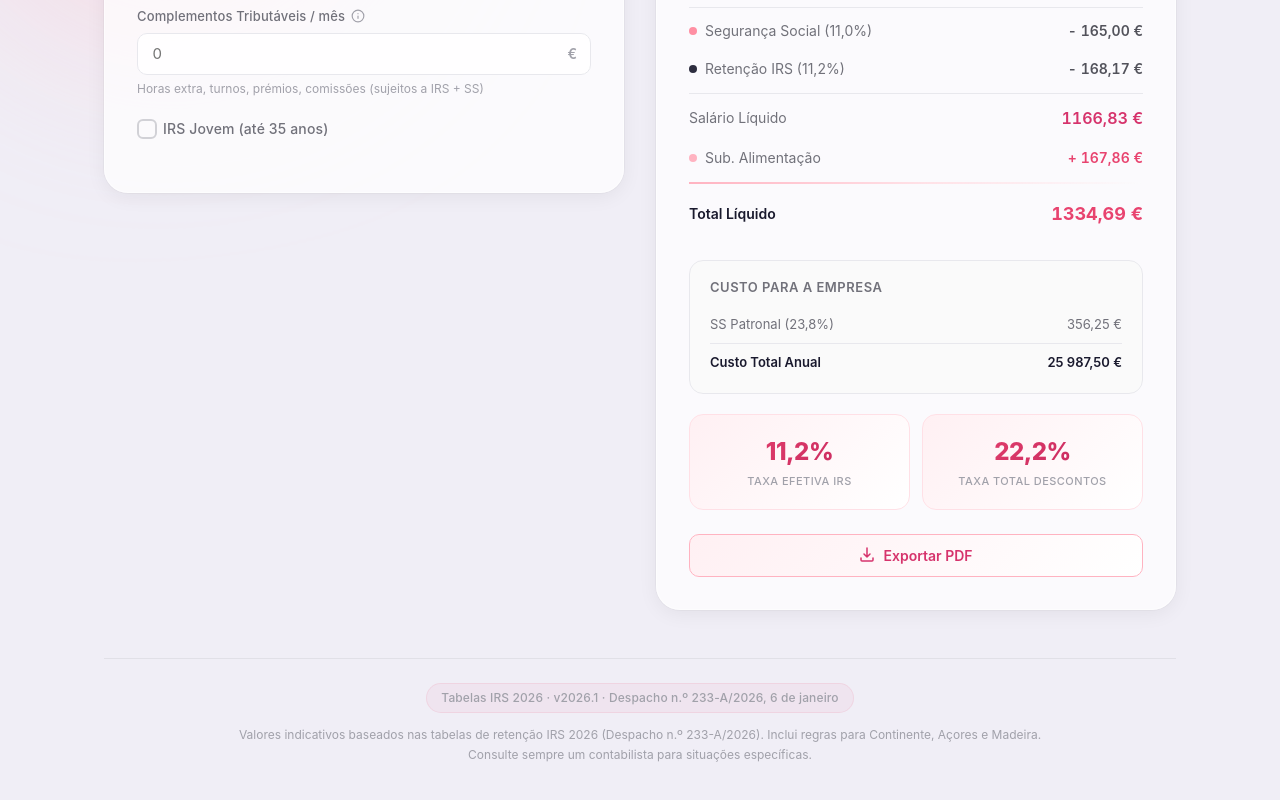
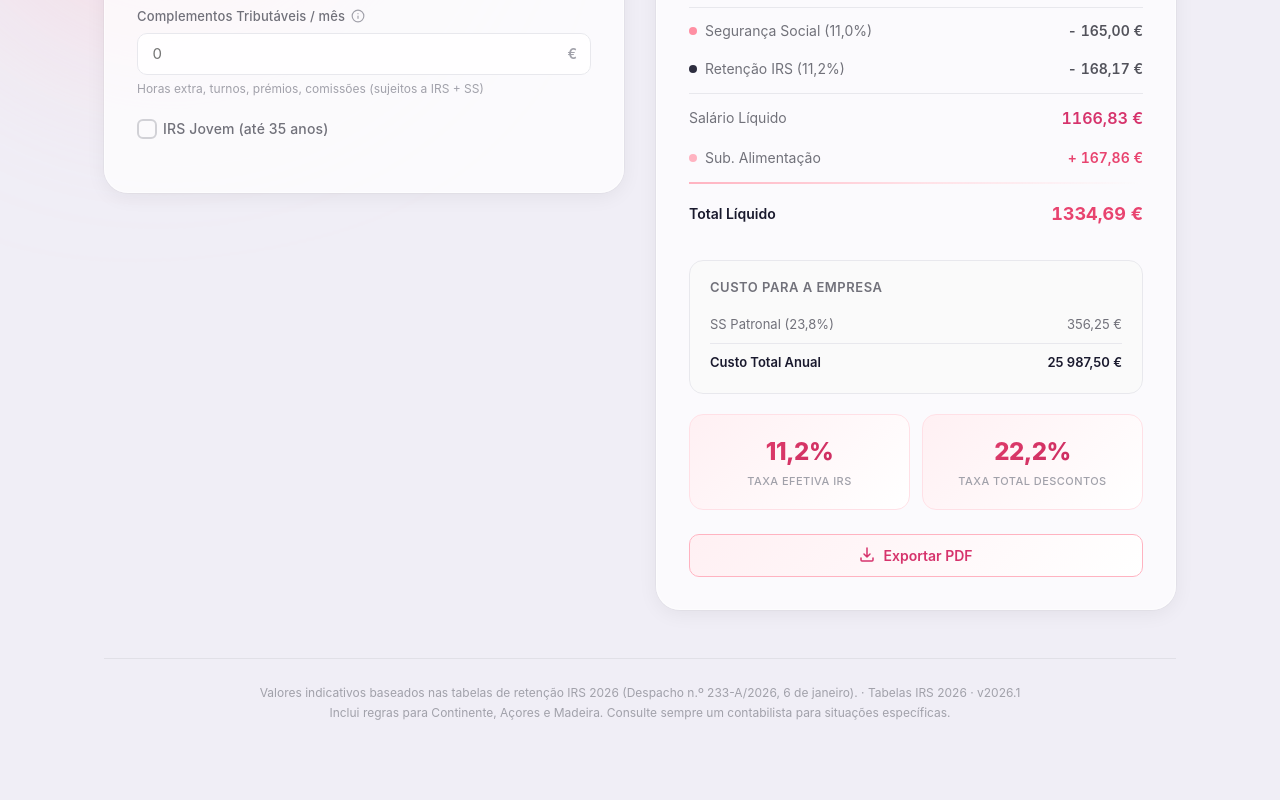
Before and after one commit to PinkOffense/calculation_v1, a React (Vite) app: page / in a window 1280 px wide. Shown: the part 811-1611 px from the top of the page. After the commit the page ends 1582 px from the top, so only its background shows below. Built offline with nearby package versions, Linux system fonts and the light colour scheme.

Commit message:
Clean up footer to avoid duplicate source reference
Merge version info and source into a single paragraph instead of
showing the despacho reference twice.

https://claude.ai/code/session_015R6XJxnmysyPXiroP1YDaJ

```diff
--- a/src/App.tsx
+++ b/src/App.tsx
@@ -72,15 +72,11 @@ function App() {
       </main>
 
       <footer className="app-footer">
-        {versionLabel && (
-          <p className="version-info">
-            {versionLabel} · {sourceLabel}
-          </p>
-        )}
         <p>
-          Valores indicativos baseados nas tabelas de retenção IRS 2026 (Despacho n.º 233-A/2026).
+          Valores indicativos baseados nas tabelas de retenção IRS {taxTables.tables?.year ?? 2026} ({sourceLabel}).
+          {versionLabel && <> · {versionLabel}</>}
+          <br />
           Inclui regras para Continente, Açores e Madeira.
-          <br />
           Consulte sempre um contabilista para situações específicas.
         </p>
       </footer>
```
